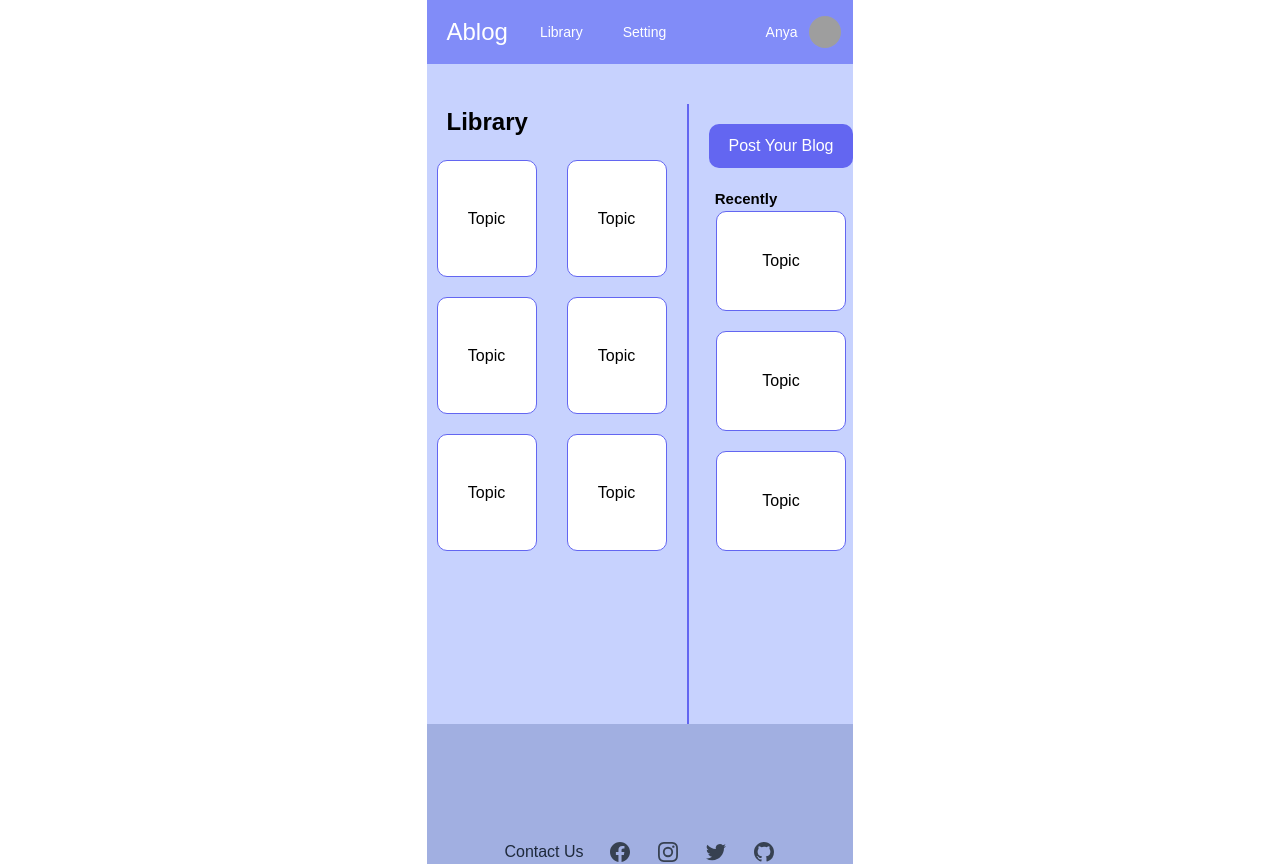
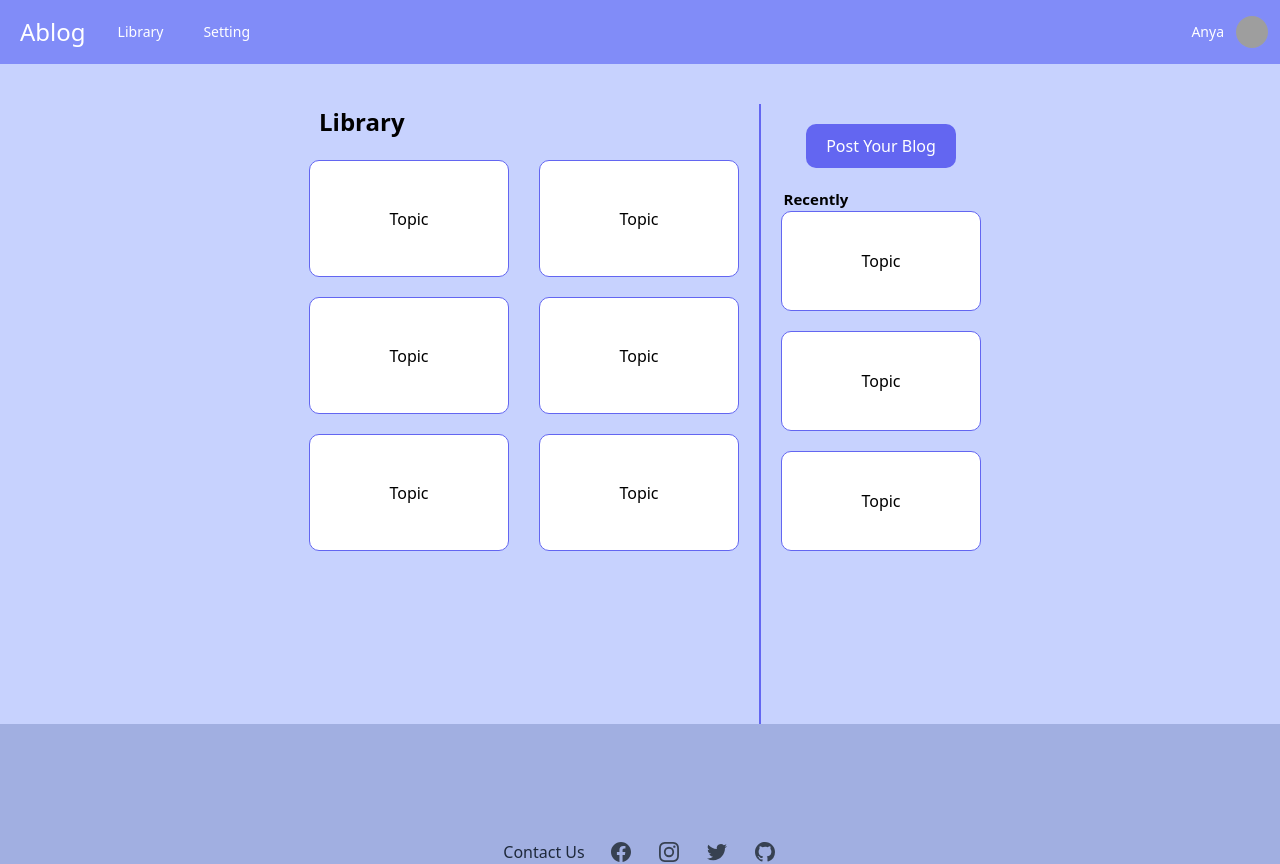
Before and after one commit to Marianplum/DES323_Ablog, a Django app: page / in a window 1280 px wide. Run offline with Django 4.2, Linux system fonts and the light colour scheme; some libraries are stand-ins or nearby versions; grey boxes are pictures that could not be loaded.

Commit message:
update home.html and header.html

```diff
--- a/hello_world/templates/ablog/components/header.html
+++ b/hello_world/templates/ablog/components/header.html
@@ -7,12 +7,12 @@
            </div>
            <div class="flex items-center">
                <div class="flex space-x-4">
-                <a href="#" class="px-3 text-white text-sm hover:text-indigo-500 font-medium">Library</a>
-                <a href="#" class="px-3 text-white text-sm hover:text-indigo-500 font-medium">Setting</a>
+                   <a href="home" class="px-3 text-white text-sm hover:text-indigo-500 font-medium">Library</a>
+                   <a href="profile" class="px-3 text-white text-sm hover:text-indigo-500 font-medium">Setting</a>
                </div>
            </div>
            <div class="flex items-center grow h-16 justify-end px-3">
-            <a href="#" class="px-3 text-white text-sm hover:text-indigo-500 font-medium">Anya</a>
+               <a href="profile" class="px-3 text-white text-sm hover:text-indigo-500 font-medium">Anya</a>
                <div class="bg-cover bg-center rounded-full h-8 w-8" style="background-image: url(https://steamuserimages-a.akamaihd.net/ugc/1856057400283516643/F6E35AAF1B0D07F0D6D776149BC24E267A435D1A/?imw=637&imh=358&ima=fit&impolicy=Letterbox&imcolor=%23000000&letterbox=true)"></div>
            </div>
        </div>
--- a/hello_world/templates/ablog/home.html
+++ b/hello_world/templates/ablog/home.html
@@ -1,23 +1,17 @@
 {% extends 'ablog/layout.html' %}
 {% block title %}Home{% endblock %}
 {% block content %}
+
     <style>
-        body {
-            font-family: Arial, sans-serif;
-            margin: 0;
-            padding: 0;
-            display: flex;
-            flex-direction: column;
-            align-items: center;
-            background-color: #fff;
-        }
 
         #content {
             display: flex;
             justify-content: center;
             width: 100%;
             margin-top: 20px;
+            flex-direction: row; /* Change to "row" for horizontal layout */
         }
+
 
         #library-section {
             display: flex;
@@ -40,7 +34,7 @@
         }
 
         .library-item {
-            width: 100px;
+            width: 200px;
             height: 117px;
             background-color: #fff;
             border: 1px solid #6366f1;
@@ -77,7 +71,7 @@
             font-size: 15px;
             font-weight: bold;
             margin-top: 20px;
-            margin-right : 70px;
+            margin-right : 130px;
         }
 
         #recently-grid {
@@ -88,7 +82,7 @@
         }
 
         .recent-item {
-            width: 130px;
+            width: 200px;
             height: 100px;
             background-color: #fff;
             border: 1px solid #6366f1;
@@ -98,6 +92,7 @@
             border-radius: 10px;
         }
     </style>
+
     <div id="content">
         <div id="library-section">
             <div id="library-title">Library</div>
```
Lines whose indentation alone changed are shown as unchanged.
